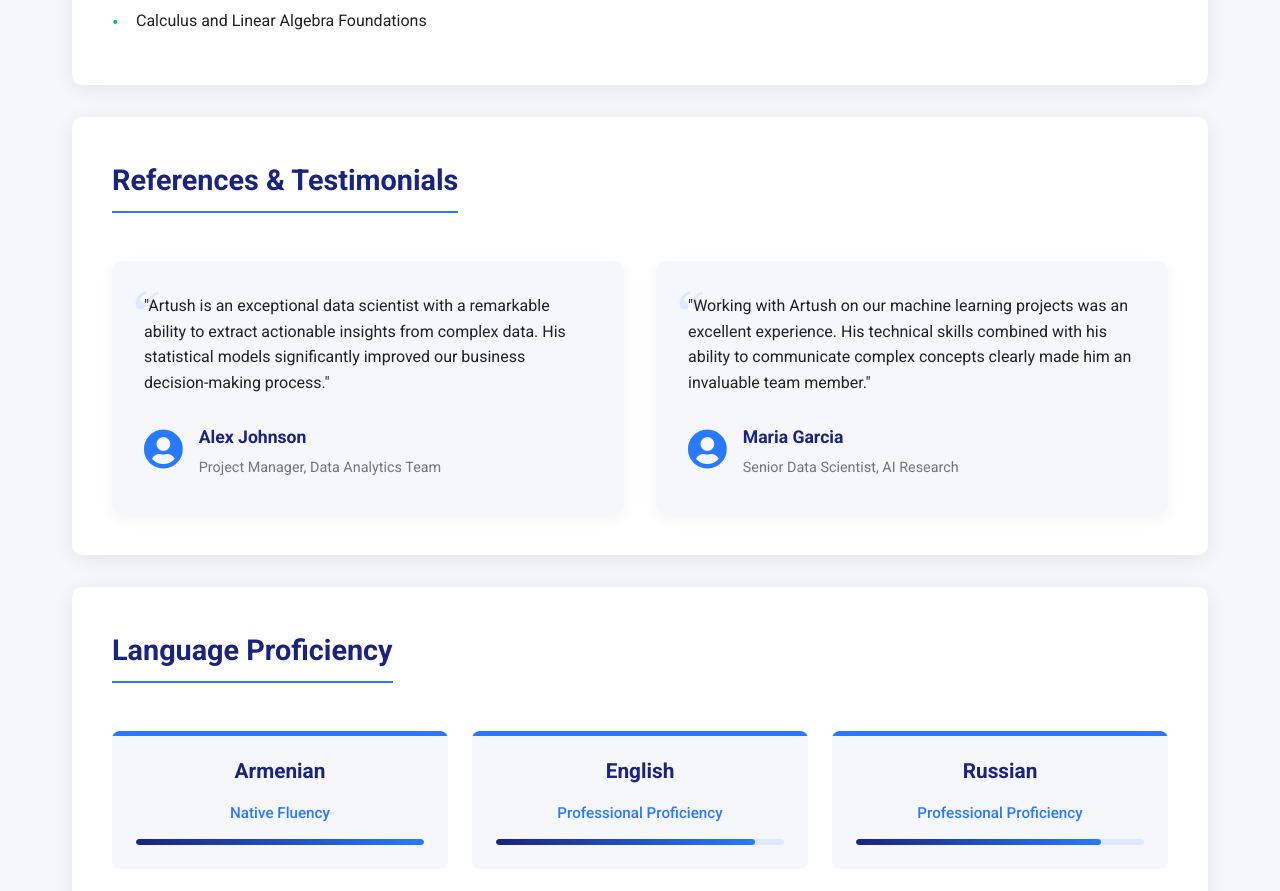
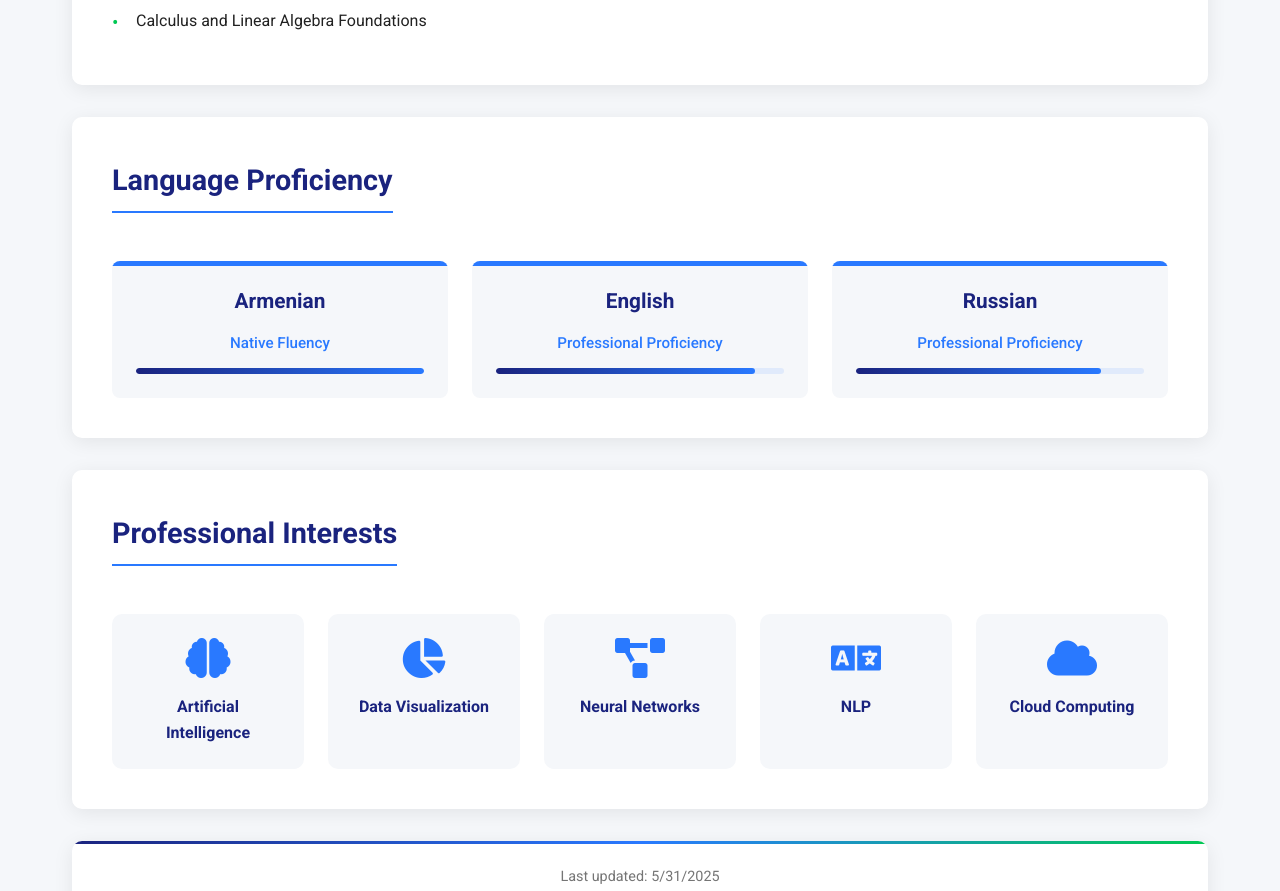
Before and after one commit to Habetyan/CV, a plain HTML site: page index.html in a window 1280 px wide. Shown: the part 6106-6997 px from the top of the page. Drawn offline with Linux system fonts and the light colour scheme.

Commit message:
info changes

```diff
--- a/index.html
+++ b/index.html
@@ -281,39 +281,6 @@
         </div>
     </section>
 
-    <section id="testimonials">
-        <h2>References & Testimonials</h2>
-        <div class="testimonials-container">
-            <div class="testimonial">
-                <div class="testimonial-content">
-                    <p>"Artush is an exceptional data scientist with a remarkable ability to extract actionable insights from complex data. His statistical models significantly improved our business decision-making process."</p>
-                </div>
-                <div class="testimonial-author">
-                    <div class="testimonial-avatar">
-                        <i class="fas fa-user-circle"></i>
-                    </div>
-                    <div class="testimonial-info">
-                        <h4>Alex Johnson</h4>
-                        <p>Project Manager, Data Analytics Team</p>
-                    </div>
-                </div>
-            </div>
-            <div class="testimonial">
-                <div class="testimonial-content">
-                    <p>"Working with Artush on our machine learning projects was an excellent experience. His technical skills combined with his ability to communicate complex concepts clearly made him an invaluable team member."</p>
-                </div>
-                <div class="testimonial-author">
-                    <div class="testimonial-avatar">
-                        <i class="fas fa-user-circle"></i>
-                    </div>
-                    <div class="testimonial-info">
-                        <h4>Maria Garcia</h4>
-                        <p>Senior Data Scientist, AI Research</p>
-                    </div>
-                </div>
-            </div>
-        </div>
-    </section>
 
     <section id="languages">
         <h2>Language Proficiency</h2>
@@ -362,10 +329,6 @@
                 <h3>NLP</h3>
             </div>
             <div class="interest-item">
-                <i class="fas fa-code-branch"></i>
-                <h3>Algorithm Design</h3>
-            </div>
-            <div class="interest-item">
                 <i class="fas fa-cloud"></i>
                 <h3>Cloud Computing</h3>
             </div>
```
